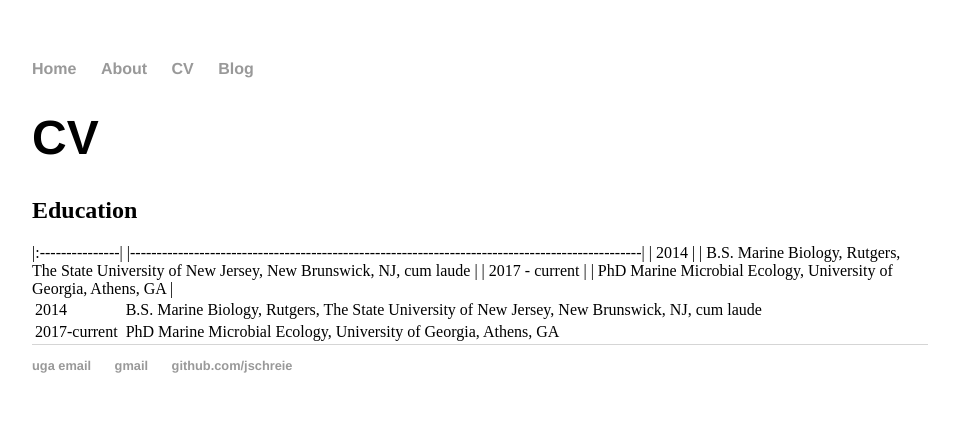
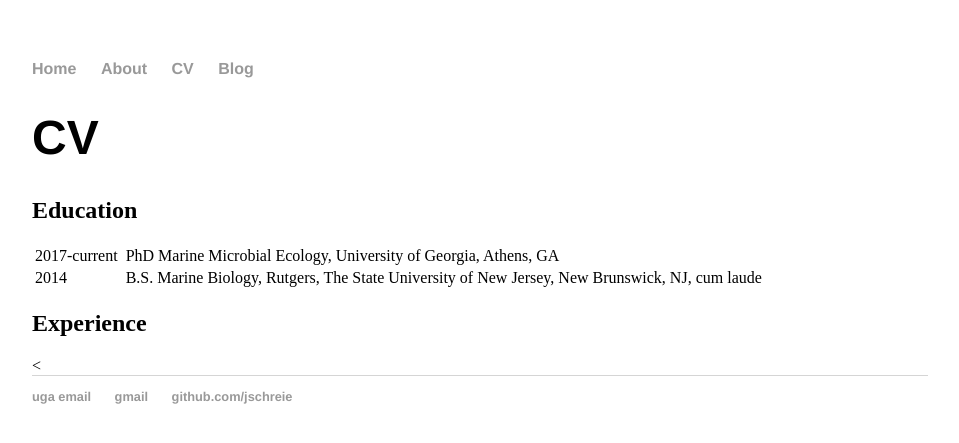
Before and after one commit to jschreie/jschreie.github.io, a Jekyll site: the page built from cv/index.html, in a window 1280 px wide. Shown: the top 443 px of the page, without its empty margins (160-1119 px from the left). Built offline with Jekyll 4.4.1, drawn with Linux system fonts in a browser that asks for light colours.

Commit message:
Update index.html

```diff
--- a/cv/index.html
+++ b/cv/index.html
@@ -6,22 +6,21 @@ title: CV
 <h1>{{ page.title }}</h1>
 <h2>Education</h2>
 <table>
-|:---------------|        |------------------------------------------------------------------------------------------------|
-| 2014           |        | B.S. Marine Biology, Rutgers, The State University of New Jersey, New Brunswick, NJ, cum laude |
-| 2017 - current |        | PhD Marine Microbial Ecology, University of Georgia, Athens, GA                                |
-</table>
-
-
-<table>
  <tbody>
+   <tr>
+      <td> 2017-current </td>
+      <td>        </td>
+      <td> PhD Marine Microbial Ecology, University of Georgia, Athens, GA </td>
+   </tr>
    <tr>
      <td> 2014 </td>
      <td>       </td>
      <td>B.S. Marine Biology, Rutgers, The State University of New Jersey, New Brunswick, NJ, cum laude </td>
-    <tr>
-      <td> 2017-current </td>
-      <td>        </td>
-      <td> PhD Marine Microbial Ecology, University of Georgia, Athens, GA </td>
-   </tr>
+  </tr>
   </tbody>
 </table>
+
+<h2> Experience </h2>
+<table>
+ <tbody>
+  <
```
